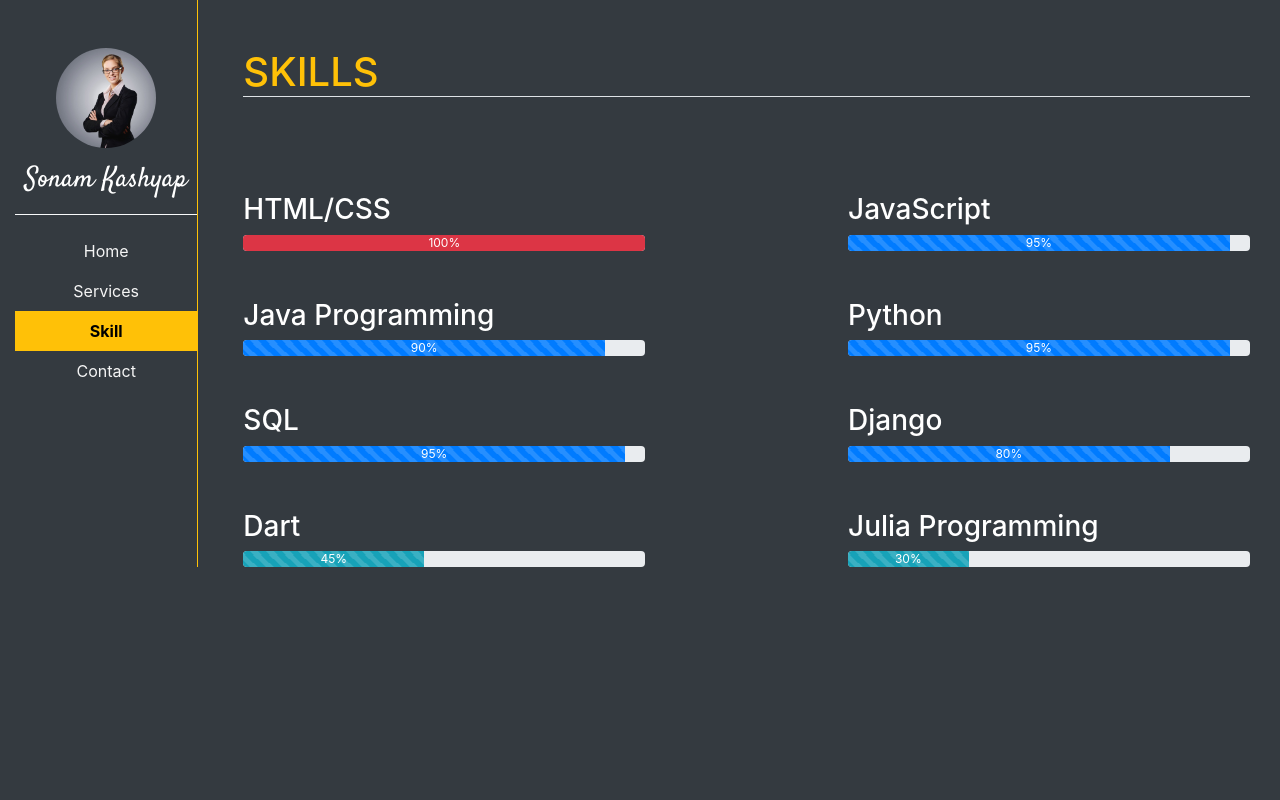
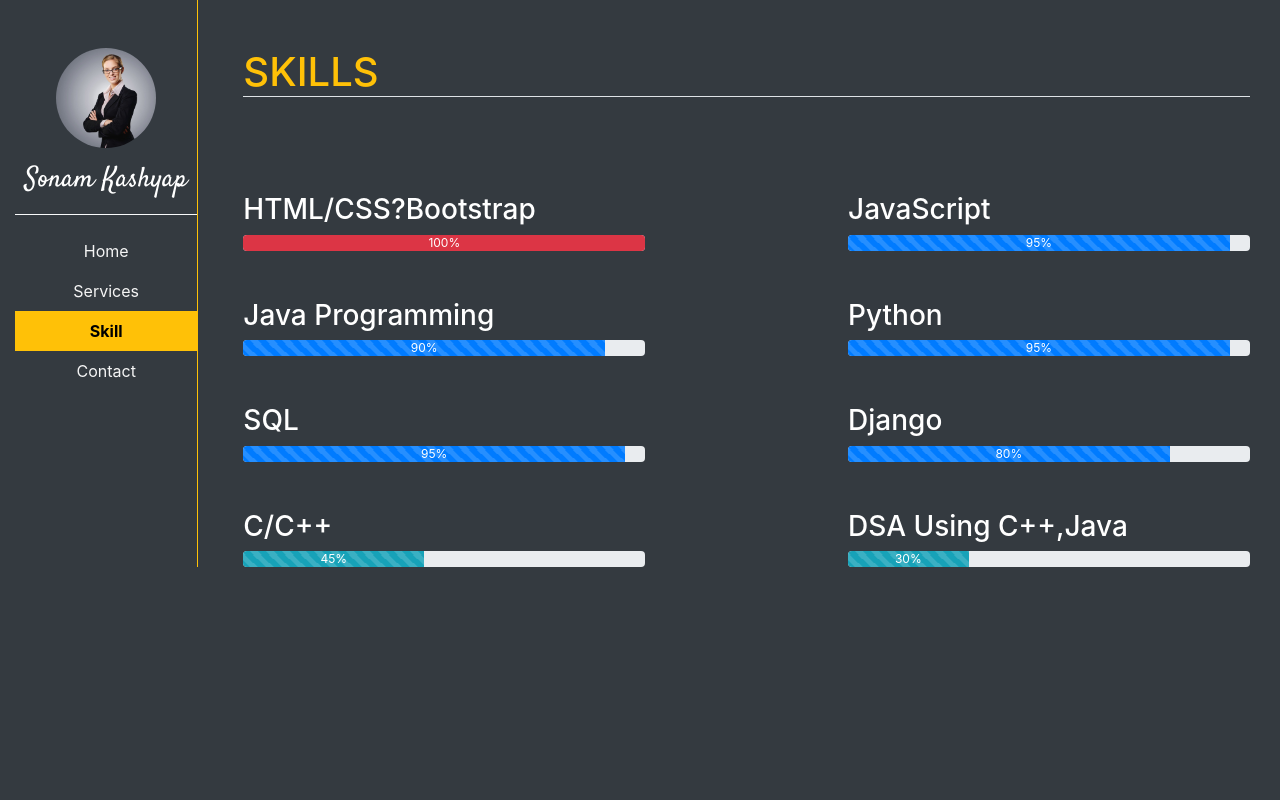
Before and after one commit to VAIBHAVGOYAL-dev/resumeproject, a Django app: page /edu/skill/ in a window 1280 px wide. Run offline with Django 3.2, Linux system fonts and the light colour scheme; some libraries are stand-ins or nearby versions.

Commit message:
first commit

```diff
--- a/edu/templates/edu/skill.html
+++ b/edu/templates/edu/skill.html
@@ -5,7 +5,7 @@
 
  <div class="row text-white">
   <div class="col-sm-5">
-   <h3 class="mt-5">HTML/CSS</h3>
+   <h3 class="mt-5">HTML/CSS?Bootstrap</h3>
    <div class="progress">
     <div class="progress-bar bg-danger" role="progressbar" style="width:100%" aria-valuenow="100" aria-valuemin="0" aria-valuemax="100">100%</div>
    </div>
@@ -41,13 +41,13 @@
    </div>
   </div>
   <div class="col-sm-5">
-   <h3 class="mt-5">Dart</h3>
+   <h3 class="mt-5">C/C++</h3>
    <div class="progress">
      <div class="progress-bar progress-bar-striped progress-bar-animated bg-info" role="progressbar" aria-valuenow="45" aria-valuemin="0" aria-valuemax="100" style="width: 45%">45%</div>
    </div>
   </div>
   <div class="col-sm-5 offset-sm-2">
-   <h3 class="mt-5">Julia Programming</h3>
+   <h3 class="mt-5">DSA Using C++,Java</h3>
    <div class="progress">
      <div class="progress-bar progress-bar-striped progress-bar-animated bg-info" role="progressbar" aria-valuenow="30" aria-valuemin="0" aria-valuemax="100" style="width: 30%">30%</div>
    </div>
```
